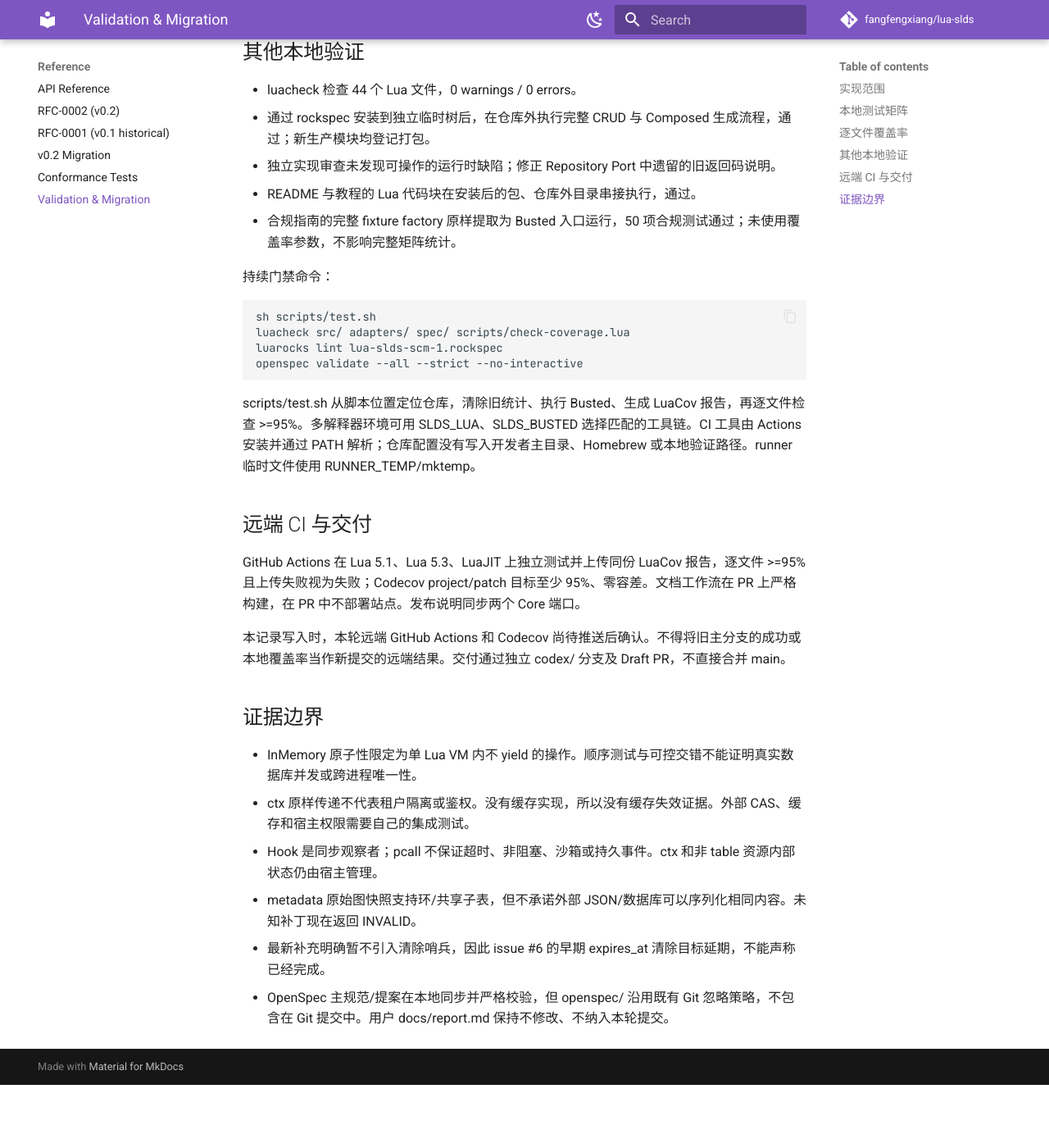
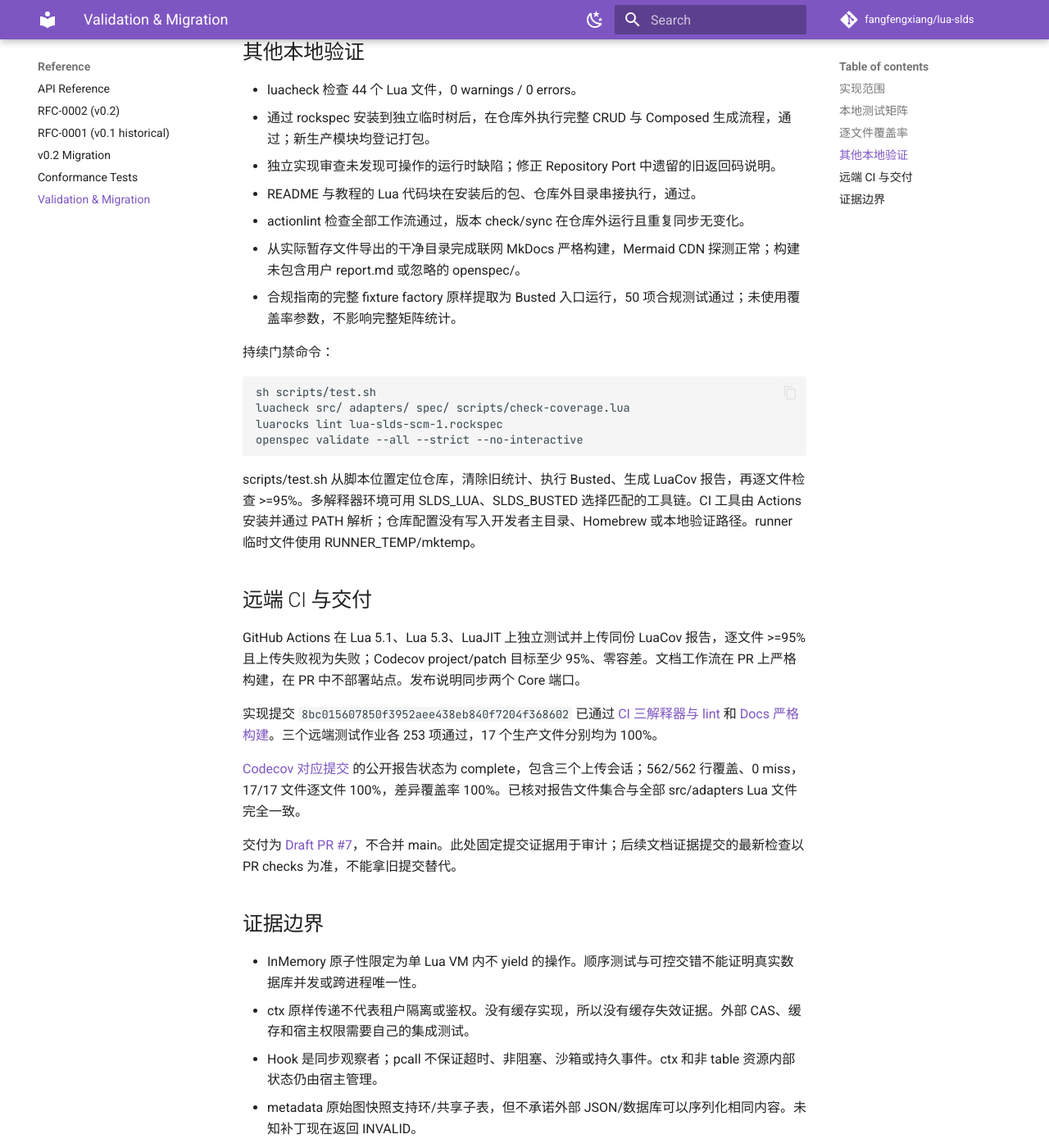
Before and after one commit to fangfengxiang/lua-slds, an MkDocs documentation site: the page built from docs/validation.md, in a window 1280 px wide and 1400 px high, scrolled down 2325 px. Shown: the whole window at 82% size. Built offline with MkDocs 1.6.1 and Material for MkDocs 9.7.7, drawn with Linux system fonts in a browser that asks for light colours; comment, search, counter and statistics services are not loaded; before the commit the page ends 3648 px from its top, so only the background shows below that.

Commit message:
docs: record verified v0.2 CI and per-file Codecov results

```diff
--- a/docs/validation.md
+++ b/docs/validation.md
@@ -57,6 +57,8 @@ Domain/Repository、HookPoint/Hooks、CodeGenerator 和 Interactor 的新行为
 - 通过 rockspec 安装到独立临时树后，在仓库外执行完整 CRUD 与 Composed 生成流程，通过；新生产模块均登记打包。
 - 独立实现审查未发现可操作的运行时缺陷；修正 Repository Port 中遗留的旧返回码说明。
 - README 与教程的 Lua 代码块在安装后的包、仓库外目录串接执行，通过。
+- actionlint 检查全部工作流通过，版本 check/sync 在仓库外运行且重复同步无变化。
+- 从实际暂存文件导出的干净目录完成联网 MkDocs 严格构建，Mermaid CDN 探测正常；构建未包含用户 report.md 或忽略的 openspec/。
 - 合规指南的完整 fixture factory 原样提取为 Busted 入口运行，50 项合规测试通过；未使用覆盖率参数，不影响完整矩阵统计。
 
 持续门禁命令：
@@ -74,7 +76,11 @@ scripts/test.sh 从脚本位置定位仓库，清除旧统计、执行 Busted、
 
 GitHub Actions 在 Lua 5.1、Lua 5.3、LuaJIT 上独立测试并上传同份 LuaCov 报告，逐文件 >=95% 且上传失败视为失败；Codecov project/patch 目标至少 95%、零容差。文档工作流在 PR 上严格构建，在 PR 中不部署站点。发布说明同步两个 Core 端口。
 
-本记录写入时，本轮远端 GitHub Actions 和 Codecov 尚待推送后确认。不得将旧主分支的成功或本地覆盖率当作新提交的远端结果。交付通过独立 codex/ 分支及 Draft PR，不直接合并 main。
+实现提交 `8bc015607850f3952aee438eb840f7204f368602` 已通过 [CI 三解释器与 lint](https://github.com/fangfengxiang/lua-slds/actions/runs/39118250350) 和 [Docs 严格构建](https://github.com/fangfengxiang/lua-slds/actions/runs/39118250497)。三个远端测试作业各 253 项通过，17 个生产文件分别均为 100%。
+
+[Codecov 对应提交](https://app.codecov.io/gh/fangfengxiang/lua-slds/commit/8bc015607850f3952aee438eb840f7204f368602) 的公开报告状态为 complete，包含三个上传会话；562/562 行覆盖、0 miss，17/17 文件逐文件 100%，差异覆盖率 100%。已核对报告文件集合与全部 src/adapters Lua 文件完全一致。
+
+交付为 [Draft PR #7](https://github.com/fangfengxiang/lua-slds/pull/7)，不合并 main。此处固定提交证据用于审计；后续文档证据提交的最新检查以 PR checks 为准，不能拿旧提交替代。
 
 ## 证据边界
 
```
Also changed, not shown: docs/design/v0.2-implementation-plan.md (+5 -1 lines).
